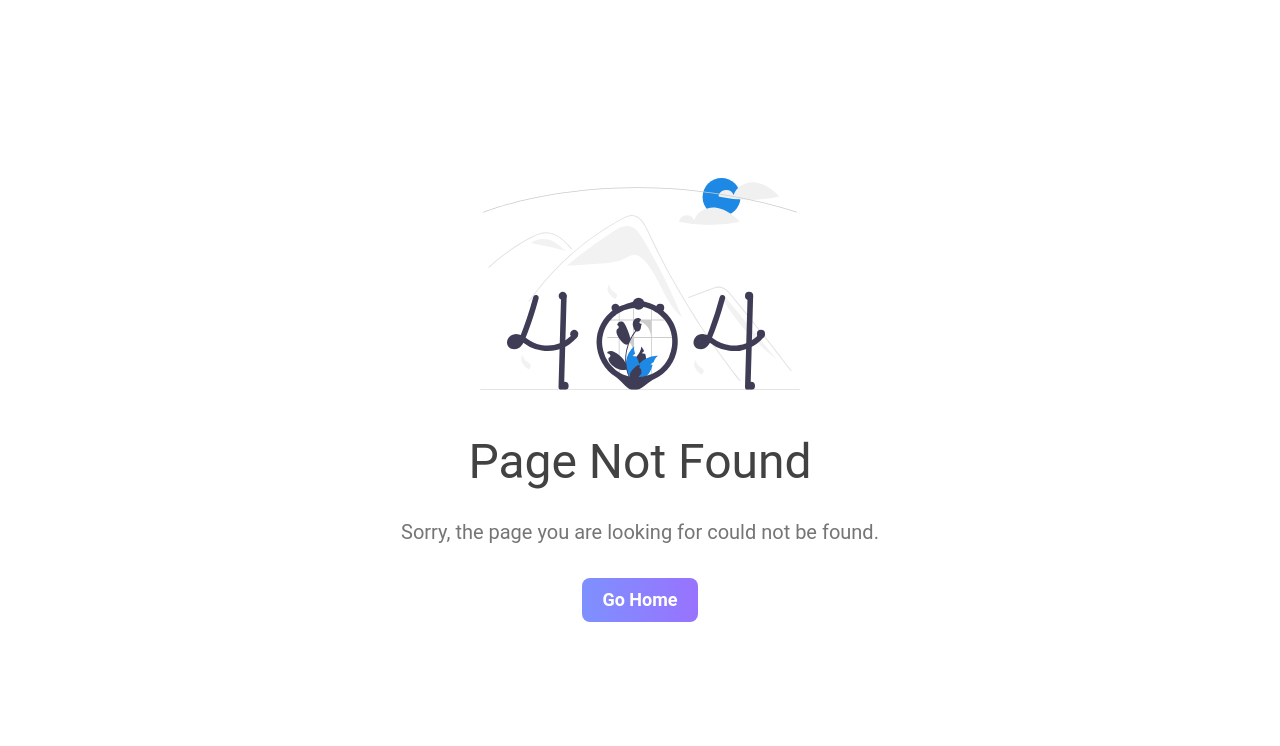
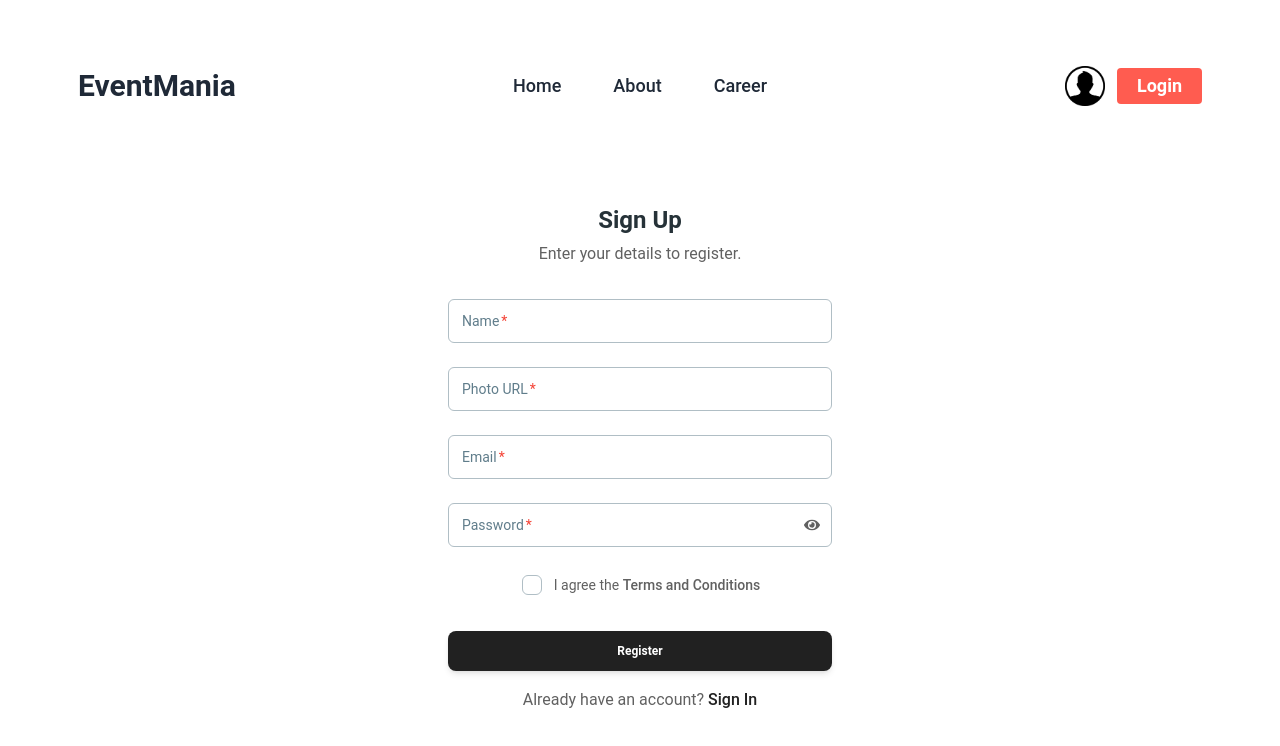
Before and after one commit to ashik-08/a9-social-event-management, a React (Vite) app: page /register in a window 1280 px wide. Before the commit this address had no page. Shown: the top 746 px of the page. Built offline with nearby package versions, Linux system fonts and the light colour scheme; no server answers.

Commit message:
feat: added register page

```diff
--- a/package.json
+++ b/package.json
@@ -12,11 +12,15 @@
   "dependencies": {
     "@headlessui/react": "^1.7.17",
     "@heroicons/react": "^2.0.18",
+    "animate.css": "^4.1.1",
     "aos": "^3.0.0-beta.6",
     "firebase": "^10.4.0",
     "prop-types": "^15.8.1",
     "react": "^18.2.0",
-    "react-dom": "^18.2.0"
+    "react-dom": "^18.2.0",
+    "react-icons": "^4.11.0",
+    "react-toastify": "^9.1.3",
+    "sweetalert2": "^11.7.32"
   },
   "devDependencies": {
     "@material-tailwind/react": "^2.1.2",
--- /dev/null
+++ b/src/pages/Register/Register.jsx
@@ -0,0 +1,182 @@
+import Navbar from "../../components/Navbar/Navbar";
+import {
+  Card,
+  Input,
+  Checkbox,
+  Button,
+  Typography,
+} from "@material-tailwind/react";
+import Swal from "sweetalert2";
+import "animate.css";
+
+import { useContext, useState } from "react";
+import { FaEye, FaEyeSlash } from "react-icons/fa";
+import { Link } from "react-router-dom";
+import { AuthContext } from "../../providers/AuthProvider";
+import { updateProfile } from "firebase/auth";
+
+const Register = () => {
+  const [showPass, setShowPass] = useState(false);
+  const { createUser } = useContext(AuthContext);
+  //   console.log(authInfo);
+
+  const handleRegister = (e) => {
+    const passRegex =
+      /^(?=.*[A-Z])(?=.*[!@#$%^&*()_+[\]{};':"\\|,.<>?])[A-Za-z\d!@#$%^&*()_+[\]{};':"\\|,.<>?]{6,}$/;
+    e.preventDefault();
+    const name = e.target.name.value;
+    const photo = e.target.photo.value;
+    const email = e.target.email.value;
+    const password = e.target.password.value;
+    const terms = e.target.terms.checked;
+    // console.log(name, photo, email, password, terms);
+
+    // check password
+    if (!passRegex.test(password)) {
+      Swal.fire({
+        title:
+          "Password must contain one uppercase letter, one special character, and should not be less than 6 characters.",
+        icon: "warning",
+        showClass: {
+          popup: "animate__animated animate__fadeInDown",
+        },
+        hideClass: {
+          popup: "animate__animated animate__fadeOutUp",
+        },
+      });
+      return;
+    }
+    // check terms & condition
+    else if (!terms) {
+      Swal.fire({
+        title: "Please accept our terms and conditions!",
+        icon: "warning",
+        showClass: {
+          popup: "animate__animated animate__fadeInDown",
+        },
+        hideClass: {
+          popup: "animate__animated animate__fadeOutUp",
+        },
+      });
+      return;
+    }
+
+    // create user in firebase
+    createUser(email, password)
+      .then((result) => {
+        console.log(result.user);
+        Swal.fire({
+          title: "User Registered Successfully",
+          icon: "success",
+          showClass: {
+            popup: "animate__animated animate__fadeInDown",
+          },
+          hideClass: {
+            popup: "animate__animated animate__fadeOutUp",
+          },
+        });
+        // update profile name & photo
+        updateProfile(result.user, {
+          displayName: name,
+          photoURL: photo,
+        });
+        // reset the input field
+        e.target.reset();
+      })
+      .catch((error) => {
+        console.error(error);
+        // check for duplicate email usage
+        if (error.message === "Firebase: Error (auth/email-already-in-use).") {
+          Swal.fire({
+            title: "Email already is in use!",
+            icon: "error",
+            showClass: {
+              popup: "animate__animated animate__fadeInDown",
+            },
+            hideClass: {
+              popup: "animate__animated animate__fadeOutUp",
+            },
+          });
+        }
+      });
+  };
+
+  return (
+    <section>
+      <Navbar></Navbar>
+      <div className="flex justify-center text-center mt-20 mb-20">
+        <Card color="transparent" shadow={false}>
+          <Typography variant="h4" color="blue-gray">
+            Sign Up
+          </Typography>
+          <Typography color="gray" className="mt-1 font-normal">
+            Enter your details to register.
+          </Typography>
+          <form onSubmit={handleRegister} className="mt-8 mb-2 w-72 md:w-96">
+            <div className="mb-4 flex flex-col gap-6">
+              <Input type="text" name="name" size="lg" label="Name" required />
+              <Input
+                type="text"
+                name="photo"
+                size="lg"
+                label="Photo URL"
+                required
+              />
+              <Input
+                type="email"
+                name="email"
+                size="lg"
+                label="Email"
+                required
+              />
+              <Input
+                type={showPass ? "text" : "password"}
+                name="password"
+                size="lg"
+                label="Password"
+                required
+              />
+              <span
+                className="absolute bottom-[188px] right-3"
+                onClick={() => setShowPass(!showPass)}
+              >
+                {showPass ? <FaEyeSlash></FaEyeSlash> : <FaEye></FaEye>}
+              </span>
+            </div>
+            <Checkbox
+              name="terms"
+              label={
+                <Typography
+                  variant="small"
+                  color="gray"
+                  className="flex items-center font-normal"
+                >
+                  I agree the
+                  <a
+                    href="#"
+                    className="font-medium transition-colors hover:text-gray-900"
+                  >
+                    &nbsp;Terms and Conditions
+                  </a>
+                </Typography>
+              }
+              containerProps={{ className: "-ml-2.5" }}
+            />
+            <Button className="mt-6" type="submit" fullWidth>
+              <input type="submit" value="Register" />
+            </Button>
+
+            <Typography color="gray" className="mt-4 text-center font-normal">
+              Already have an account?{" "}
+              <Link to="/login" className="font-medium text-gray-900">
+                Sign In
+              </Link>
+            </Typography>
+          </form>
+        </Card>
+      </div>
+    </section>
+  );
+};
+
+export default Register;
--- /dev/null
+++ b/src/providers/AuthProvider.jsx
@@ -0,0 +1,75 @@
+import { createContext, useEffect, useState } from "react";
+import PropTypes from "prop-types";
+import {
+  GoogleAuthProvider,
+  createUserWithEmailAndPassword,
+  onAuthStateChanged,
+  signInWithEmailAndPassword,
+  signInWithPopup,
+  signOut,
+} from "firebase/auth";
+import auth from "../firebase/firebase.config";
+
+export const AuthContext = createContext(null);
+
+const googleProvider = new GoogleAuthProvider();
+
+const AuthProvider = ({ children }) => {
+  const [user, setUser] = useState(null);
+  const [loading, setLoading] = useState(true);
+
+  // create new user
+  const createUser = (email, password) => {
+    setLoading(true);
+    return createUserWithEmailAndPassword(auth, email, password);
+  };
+
+  // login with email and password
+  const signInUser = (email, password) => {
+    setLoading(true);
+    return signInWithEmailAndPassword(auth, email, password);
+  };
+
+  // Sign in using popup
+  const signInWithGoogle = () => {
+    setLoading(true);
+    return signInWithPopup(auth, googleProvider);
+  };
+
+  // logout user
+  const logOut = () => {
+    setLoading(true);
+    return signOut(auth);
+  };
+
+  // observe auth state change
+  useEffect(() => {
+    const unSubscribe = onAuthStateChanged(auth, (currentUser) => {
+      console.log("Current value of the current user", currentUser);
+      setUser(currentUser);
+      setLoading(false);
+    });
+    return () => {
+      unSubscribe();
+    };
+  }, []);
+
+  const authInfo = {
+    loading,
+    user,
+    createUser,
+    signInUser,
+    signInWithGoogle,
+    logOut,
+  };
+
+  return (
+    <AuthContext.Provider value={authInfo}>{children}</AuthContext.Provider>
+  );
+};
+
+AuthProvider.propTypes = {
+  children: PropTypes.node,
+};
+
+export default AuthProvider;
--- a/src/routes/Routes.jsx
+++ b/src/routes/Routes.jsx
@@ -3,6 +3,7 @@ import MainLayout from "../layout/MainLayout";
 import Home from "../pages/Home/Home";
 import ErrorPage from "../pages/ErrorPage/ErrorPage";
 import ServiceDetails from "../pages/ServiceDetails/ServiceDetails";
+import Register from "../pages/Register/Register";
 
 const router = createBrowserRouter([
   {
@@ -20,6 +21,10 @@ const router = createBrowserRouter([
         element: <ServiceDetails></ServiceDetails>,
         loader: () => fetch('../../public/event-data.json'),
       },
+      {
+        path: "/register",
+        element: <Register></Register>
+      },
     ],
   },
 ]);
```
Also changed, not shown: src/main.jsx (+12 -9 lines), 1 other file (tests, documents, lock files or other folders).
